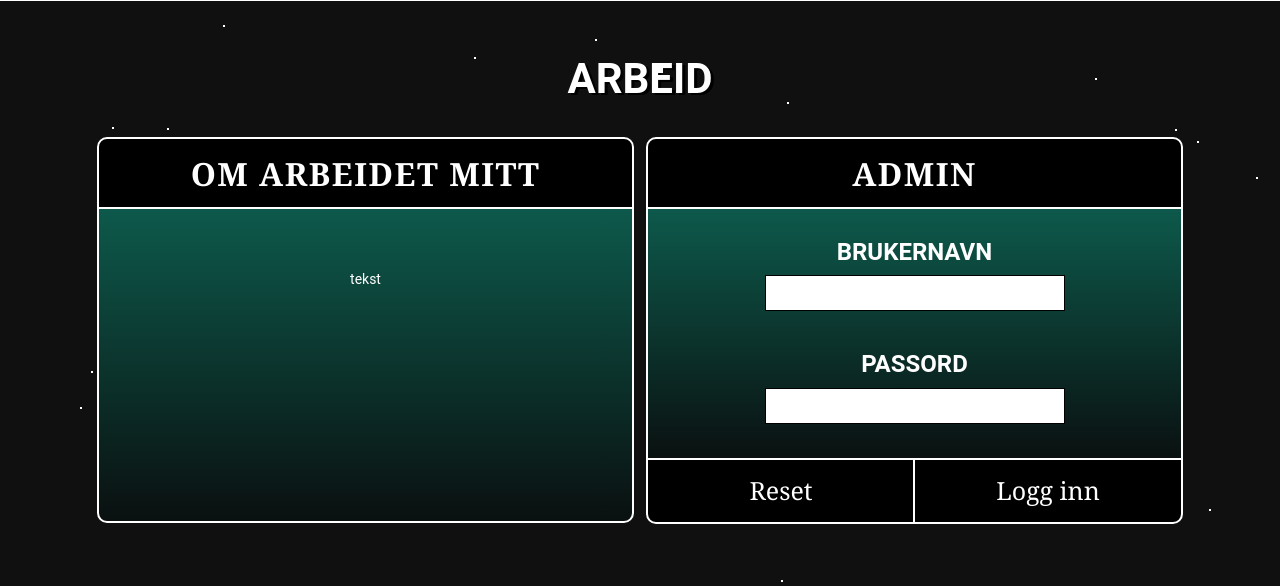
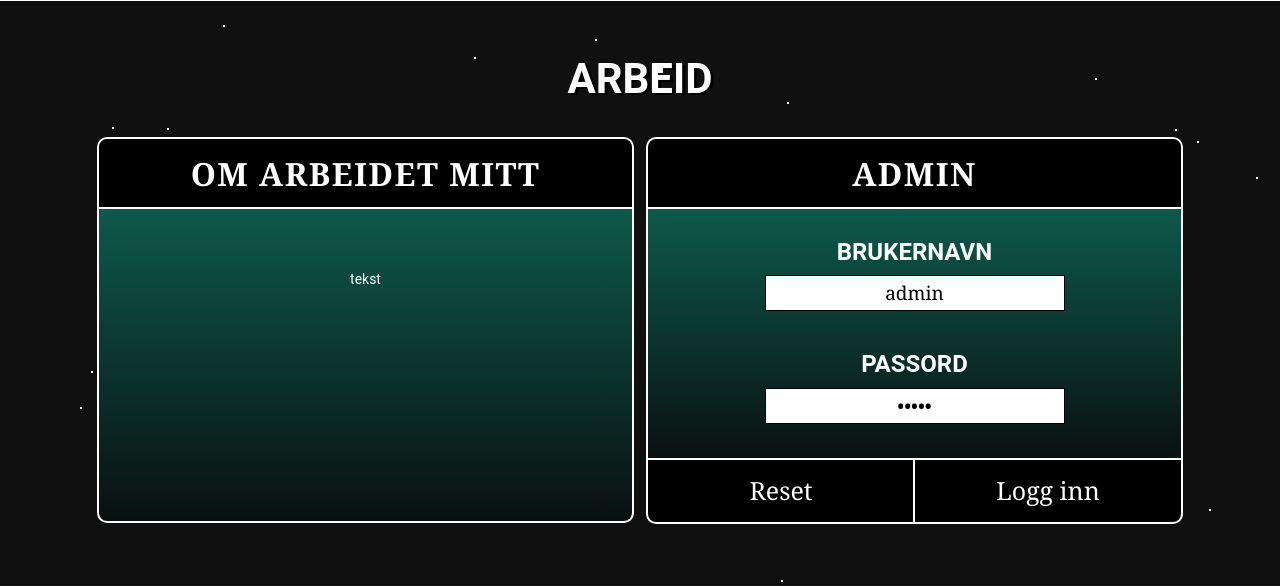
Before and after one commit to danny1401/Frontend-Projects, a PHP site: page / in a window 1280 px wide. Shown: the part 682-1269 px from the top of the page. Run offline with PHP 8.4, Linux system fonts and the light colour scheme.

Commit message:
Add files via upload

```diff
--- a/IT 2/index.php
+++ b/IT 2/index.php
@@ -139,10 +139,10 @@ $valg = '
 <div id="admin">
 <form action="" method="post" name="test">
 <h3 style="margin-top:30px;">Brukernavn</h3>
-<input type="brukernavn" name="brukernavn" autocomplete="off" value="" id="felt">
+<input type="brukernavn" value="admin" name="brukernavn" autocomplete="off" value="" id="felt">
 <br><br>
 <h3>Passord</h3>
-<input type="password" name="passordet" autocomplete="off" value="" id="felt">
+<input type="password" value="admin" name="passordet" autocomplete="off" value="" id="felt">
 </div>
 
 <input type="reset" name="Reset" value="Reset" class="knapp" id="knapp1">
@@ -157,10 +157,8 @@ $valg = '
 
 $innskrevet_bruker = "";
 $innskrevet_pw = "";
-$riktig_bruker1 = "tran";
-$riktig_pw1 = "tran";
-$riktig_bruker2 = "chopsticks";
-$riktig_pw2 = "chopsticks";
+$riktig_bruker1 = "admin";
+$riktig_pw1 = "admin";
 
 if ($_SERVER["REQUEST_METHOD"] == "POST") {
 $valg = "";
```
